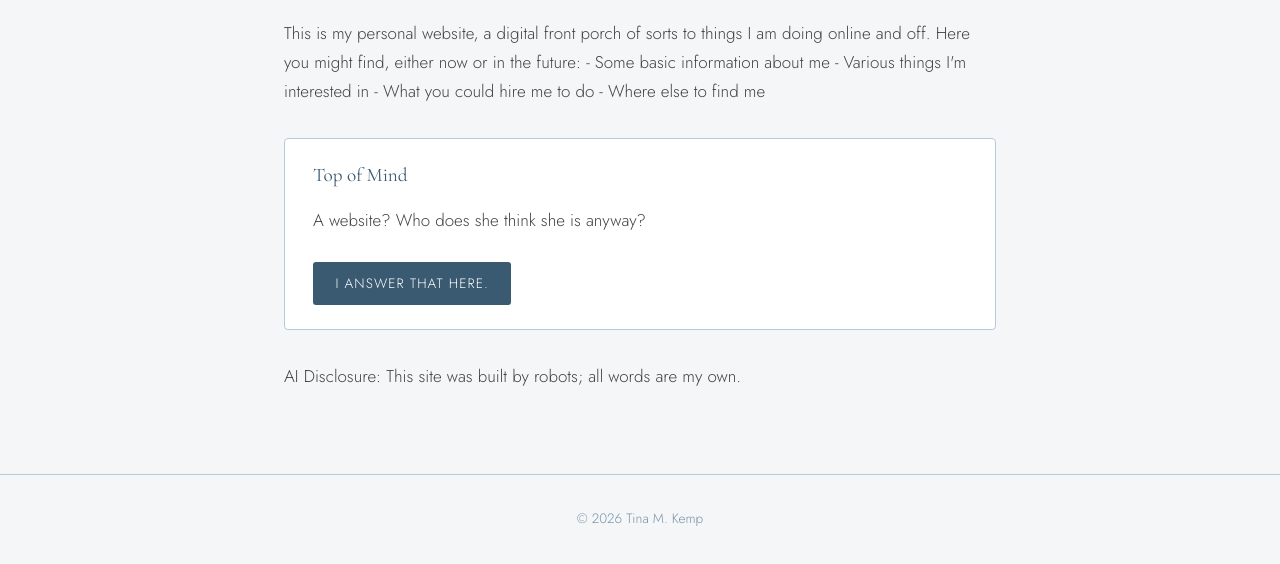
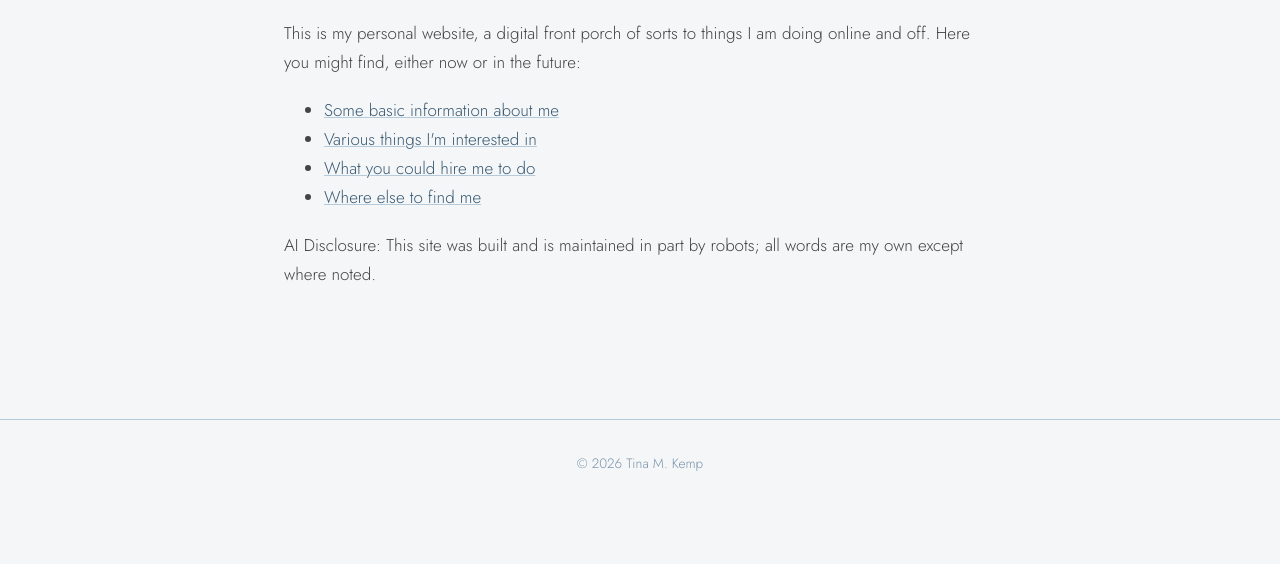
Before and after one commit to tinamkemp/tinamkemp-site, an Eleventy site: page src/index.md in a window 1280 px wide. Shown: the part 288-852 px from the top of the page. After the commit the page ends 814 px from the top, so only its background shows below. Built offline with nearby package versions, Linux system fonts and the light colour scheme; Eleventy itself is replaced by a stand-in of ours; files that its build step writes are made by us from their sources.

Commit message:
Revise website content and AI disclosure
Updated the content of the personal website to include links and revised the AI disclosure statement.

```diff
--- a/src/index.md
+++ b/src/index.md
@@ -1,23 +1,18 @@
 ---
 layout: base.njk
 title: Tina M. Kemp
-tagline: A Place to Put Things
 ---
 
 <h1>Welcome!</h1>
 
 <p>
   This is my personal website, a digital front porch of sorts to things I am doing online and off. Here you might find, either now or in the future:
-  - Some basic information about me
-  - Various things I'm interested in
-  - What you could hire me to do
-  - Where else to find me
+  <ul>
+  <li><a href=/about/>Some basic information about me </a> </li>
+  <li><a href=/about/>Various things I'm interested in </a> </li>
+  <li><a href=/about/>What you could hire me to do </a></li>
+  <li><a href=/about/>Where else to find me </a></li>
+  </ul>
 </p>
 
-<div class="callout">
-  <h3>Top of Mind</h3>
-  <p>A website? Who does she think she is anyway?</p>
-  <a href="/about/" class="button">I answer that here.</a>
-</div>
-
-<p> AI Disclosure: This site was built by robots; all words are my own. </p>
+<p> AI Disclosure: This site was built and is maintained in part by robots; all words are my own except where noted. </p>
```
